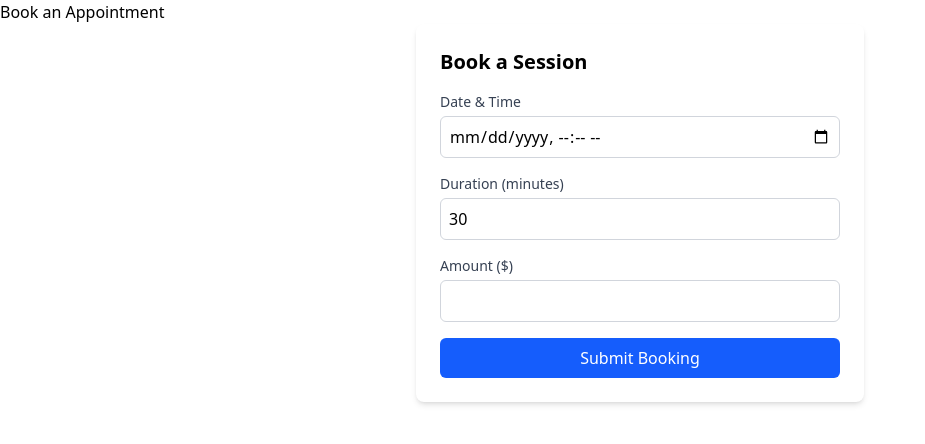
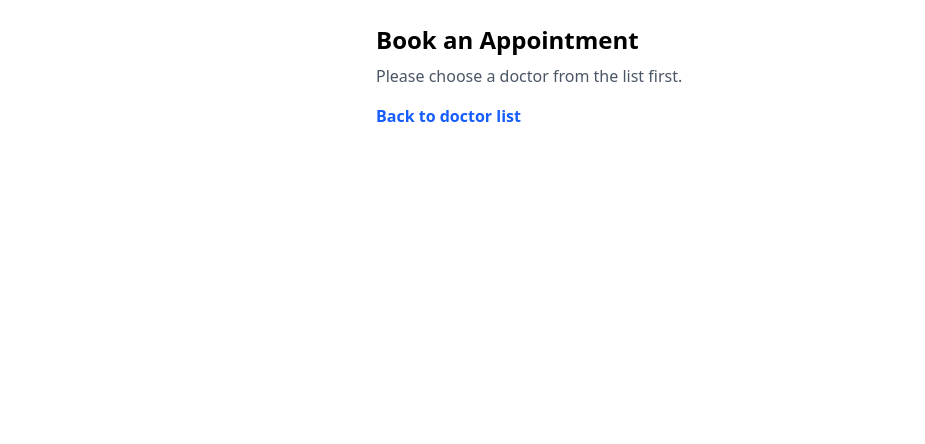
Before and after one commit to Final-Project-H8-FSJS-RMT-069-P3/fsjs-p3-finalproject, a Next.js app in the folder final-project/: page /bookingform in a window 1280 px wide. Shown: the top 444 px of the page, without its empty margins (0-925 px from the left). Built offline with nearby package versions, Linux system fonts and the light colour scheme.

Commit message:
fix: booking props from list to form

```diff
--- a/final-project/src/app/bookingform/page.tsx
+++ b/final-project/src/app/bookingform/page.tsx
@@ -1,5 +1,6 @@
 // Example page.tsx
 import { Metadata } from "next";
+import Link from "next/link";
 import BookingForm from "../../components/BookingForm";
 
 export const metadata: Metadata = {
@@ -7,8 +8,27 @@ export const metadata: Metadata = {
   description: "Book your appointment",
 }
 
-export default function BookPage() {
-  const doctorId = "663b8e4f1a2b3c4d5e6f7890"; //masih di hard code ya
+type BookPageProps = {
+  searchParams: Promise<{
+    staffId?: string | string[];
+  }>;
+};
+
+export default async function BookPage({ searchParams }: BookPageProps) {
+  const params = await searchParams;
+  const doctorId = Array.isArray(params.staffId) ? params.staffId[0] : params.staffId;
+
+  if (!doctorId) {
+    return (
+      <div className="mx-auto max-w-xl p-6">
+        <h1 className="text-2xl font-bold mb-2">Book an Appointment</h1>
+        <p className="text-gray-600 mb-4">Please choose a doctor from the list first.</p>
+        <Link href="/listpsikolog" className="text-blue-600 font-semibold hover:underline">
+          Back to doctor list
+        </Link>
+      </div>
+    );
+  }
 
   return (
     <div>
--- a/final-project/src/app/listpsikolog/page.tsx
+++ b/final-project/src/app/listpsikolog/page.tsx
@@ -1,10 +1,12 @@
 "use client";
 
 import Navbar from "@/components/navbar";
+import { useRouter } from "next/navigation";
 import { useState } from "react";
 
 const PSIKOLOG = [
   {
+    doctorId: "66a100000000000000000001",
     name: "Dina Amalia, M.Psi",
     role: "Psikolog Klinis Dewasa",
     harga: 399000,
@@ -20,6 +22,7 @@ const PSIKOLOG = [
     slots: ["09:00", "11:00", "14:00", "16:00"],
   },
   {
+    doctorId: "66a100000000000000000002",
     name: "Rizky Putra, M.Psi",
     role: "Psikolog Hubungan & Keluarga",
     harga: 350000,
@@ -35,6 +38,7 @@ const PSIKOLOG = [
     slots: ["10:00", "13:00", "15:00"],
   },
   {
+    doctorId: "66a100000000000000000003",
     name: "Sarah Wijaya, M.Psi",
     role: "Psikolog Anak & Remaja",
     harga: 320000,
@@ -50,6 +54,7 @@ const PSIKOLOG = [
     slots: ["08:00", "10:00", "14:00", "16:00"],
   },
   {
+    doctorId: "66a100000000000000000004",
     name: "Budi Santoso, M.Psi",
     role: "Psikolog Klinis & Trauma",
     harga: 375000,
@@ -65,6 +70,7 @@ const PSIKOLOG = [
     slots: ["09:00", "11:00", "15:00"],
   },
   {
+    doctorId: "66a100000000000000000005",
     name: "Rina Kusuma, M.Psi",
     role: "Psikolog Pernikahan & Keluarga",
     harga: 410000,
@@ -80,6 +86,7 @@ const PSIKOLOG = [
     slots: ["10:00", "12:00", "14:00", "17:00"],
   },
   {
+    doctorId: "66a100000000000000000006",
     name: "Fajar Ramadhan, M.Psi",
     role: "Psikolog Klinis & Karir",
     harga: 360000,
@@ -95,6 +102,7 @@ const PSIKOLOG = [
     slots: ["11:00", "13:00", "16:00", "18:00"],
   },
   {
+    doctorId: "66a100000000000000000007",
     name: "Laila Putri, M.Psi",
     role: "Psikolog Klinis & Trauma",
     harga: 380000,
@@ -110,6 +118,7 @@ const PSIKOLOG = [
     slots: ["09:00", "14:00", "16:00"],
   },
   {
+    doctorId: "66a100000000000000000008",
     name: "Andi Kurniawan, M.Psi",
     role: "Psikolog Dewasa & Relationship",
     harga: 340000,
@@ -149,6 +158,7 @@ const TAG_COLOR: Record<string, string> = {
 };
 
 export default function ListPsikolog() {
+  const router = useRouter();
   const [query, setQuery] = useState("");
   const [modeFilter, setModeFilter] = useState("");
   const [activeFilter, setActiveFilter] = useState("all");
@@ -161,6 +171,11 @@ export default function ListPsikolog() {
   const showToast = (msg: string) => {
     setToast({ msg, show: true });
     setTimeout(() => setToast((t) => ({ ...t, show: false })), 2800);
+  };
+
+  const goToBookingForm = (doctorId: string) => {
+    const params = new URLSearchParams({ staffId: doctorId });
+    router.push(`/bookingform?${params.toString()}`);
   };
 
   const filtered = PSIKOLOG.filter((p) => {
@@ -439,9 +454,7 @@ export default function ListPsikolog() {
                         className="flex-1 bg-blue-900 text-white py-2.5 rounded-xl text-sm font-bold hover:bg-blue-800 transition-all active:scale-95 hover:shadow-lg hover:shadow-blue-900/20"
                         onClick={(e) => {
                           e.stopPropagation();
-                          showToast(
-                            `Booking dengan ${p.name} dikonfirmasi! 🎉`
-                          );
+                          goToBookingForm(p.doctorId);
                         }}
                       >
                         Booking Jadwal
@@ -618,7 +631,7 @@ export default function ListPsikolog() {
                 <button
                   className="w-full bg-orange-500 text-white py-3.5 rounded-2xl text-base font-black hover:bg-orange-600 transition-all active:scale-95 hover:shadow-lg hover:shadow-orange-200"
                   onClick={() => {
-                    showToast(`Booking dengan ${modal.name} dikonfirmasi! 🎉`);
+                    goToBookingForm(modal.doctorId);
                     setModal(null);
                   }}
                 >
```
